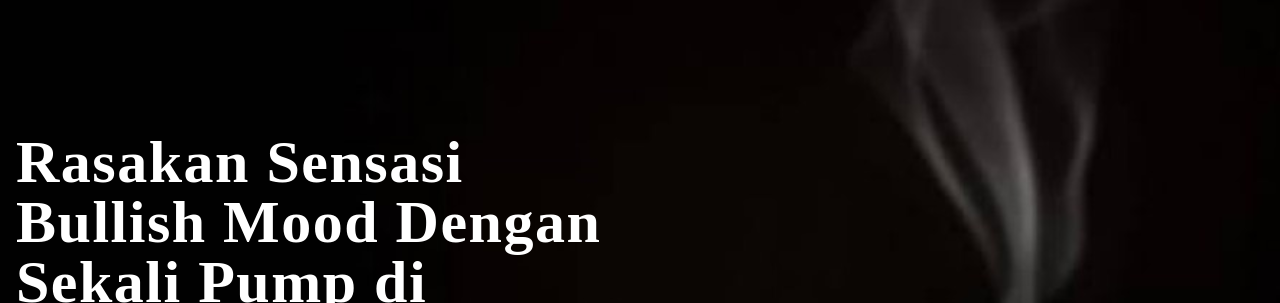
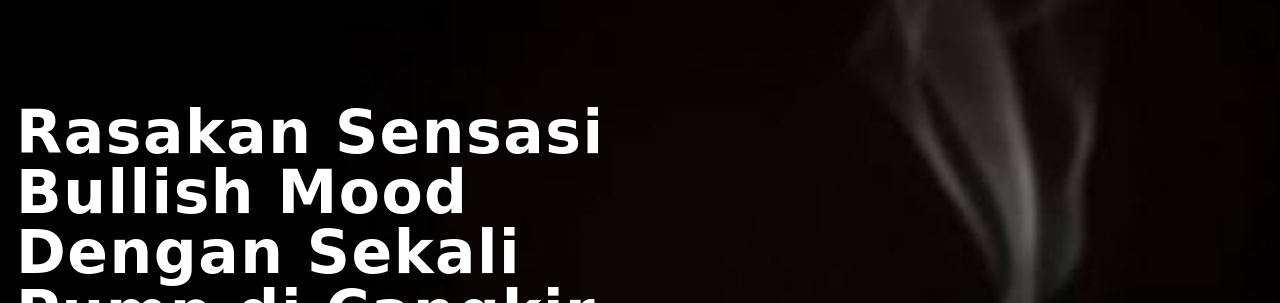
Before and after one commit to FajarGck/coffeshop-website, a plain HTML site: page index.html in a window 1280 px wide. Shown: the part 72-375 px from the top of the page. Drawn offline with nearby package versions, Linux system fonts and the light colour scheme.

Commit message:
finish the UI

```diff
--- a/index.html
+++ b/index.html
@@ -13,7 +13,7 @@
           theme: {
             extend: {
               fontFamily: {
-                lobster: "'Lobster Two'",
+                lobster: "'Nunito', cursive",
               },
               backgroundImage: {
                 banner: "url('./asset/banner.jpg')",
```
